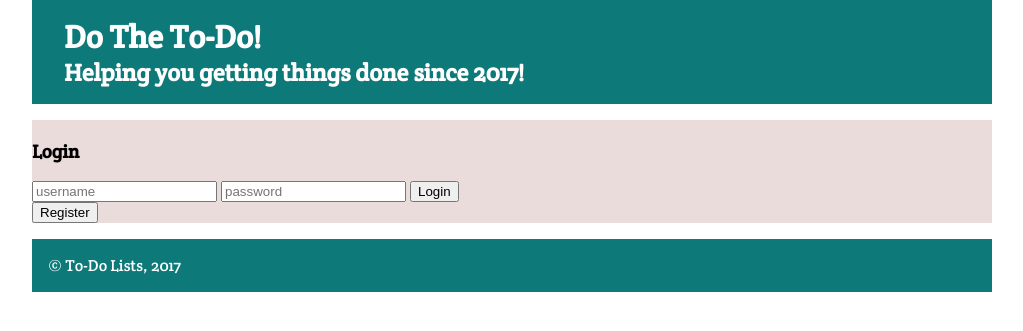
After one commit to danrpinho/LTW1718, a PHP site: page / in a window 1280 px wide. The commit adds this page. Shown: the top 331 px of the page, without its empty margins (128-1151 px from the left). Run offline with PHP 8.4, Linux system fonts and the light colour scheme; data comes from the database, SQL or seed files in the repository.

Commit message:
Implemented index.php, added a login page

```diff
--- a/css/layout.css
+++ b/css/layout.css
@@ -56,3 +56,7 @@ body > #content > p{
 body > #content > h3{
     margin-left: 1rem;
 }
+
+body > #login{
+    grid-column: span 2;
+}
--- a/css/style.css
+++ b/css/style.css
@@ -37,6 +37,10 @@ body #content{
     background-color: #ebdcdc
 }
 
-body > #content > h3{
+body #login{
+    background-color: #ebdcdc
+}
+
+body > section > h3{
     font-family: 'Crete Round', 'slab';
 }
--- /dev/null
+++ b/html/templates/session/login.php
@@ -0,0 +1,12 @@
+<section id="login">
+    <h3>Login</h3>
+    <form action="action_login.php" method="post">
+      <input type="text" placeholder="username" name="username">
+      <input type="password" placeholder="password" name="password">
+      <input type="submit" value="Login">
+    </form>
+    <form action="register.php" method="post">
+        <input type="submit" value="Register">
+    </form>
+
+</section>
--- a/html/templates/session/register.php
+++ b/html/templates/session/register.php
@@ -1,4 +1,4 @@
-<section id="content">
+<section id="login">
   <h3>Register a new account</h3>
   <form action="new_user.php" method="post">
     <label>Username:
--- /dev/null
+++ b/index.php
@@ -0,0 +1,16 @@
+<?php
+    include_once('html/includes/init.php');
+    include_once('html/database/connection.php');
+    include_once('html/templates/common/header.php');
+
+    if (isset($_SESSION['username']) && $_SESSION['username'] != '') {
+        include_once('html/database/list.php');
+        $lists = getAllLists();
+        include_once('html/templates/aside/sidebar.php');
+        include_once('html/templates/lists/lists.php');
+    } else {
+        include_once('html/templates/session/login.php');
+    }
+
+    include_once('html/templates/common/footer.php');
+?>
--- a/register.php
+++ b/register.php
@@ -2,7 +2,6 @@
 include_once('html/includes/init.php');
 include_once('html/database/connection.php');
 include_once ('html/templates/common/header.php');
-include_once('html/templates/aside/sidebar.php');
 include_once ('html/templates/session/register.php');
 include_once ('html/templates/common/footer.php');
 ?>
```
Also changed, not shown: lists.php (+5 -4 lines).
